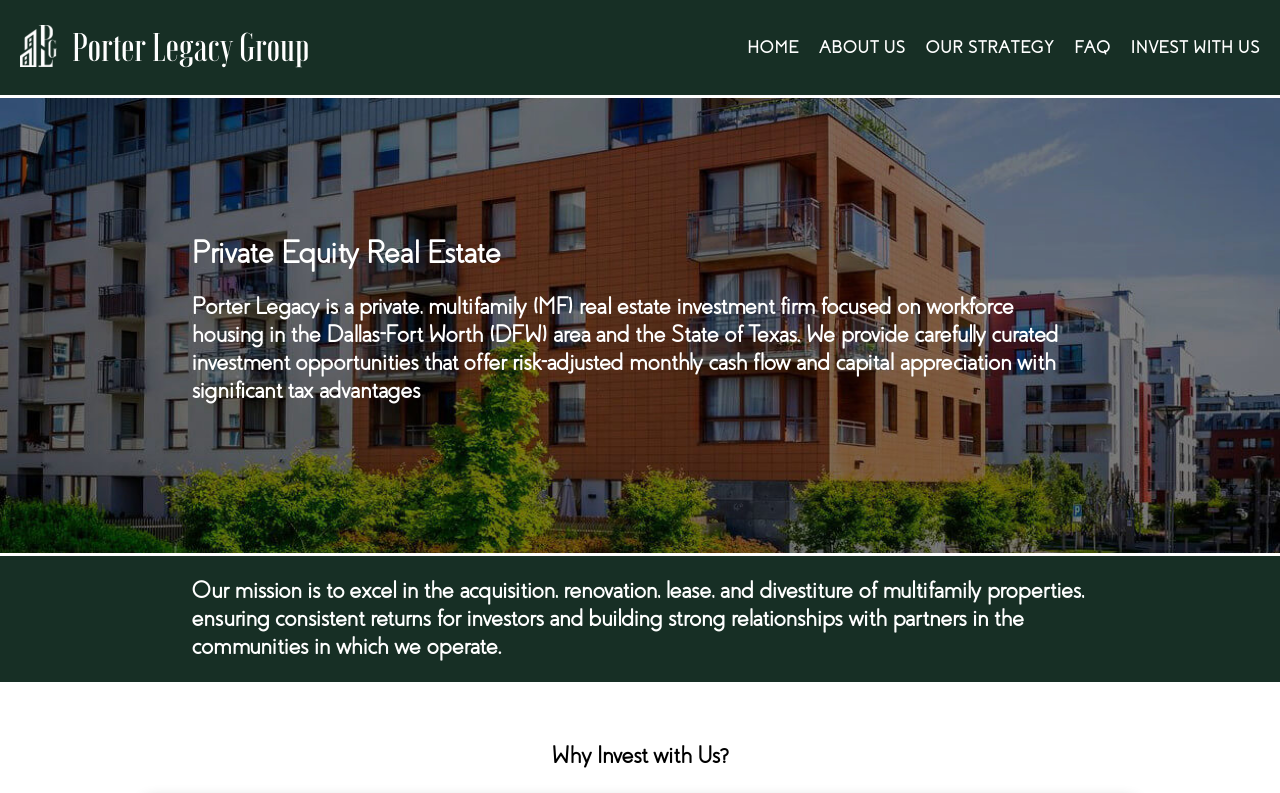
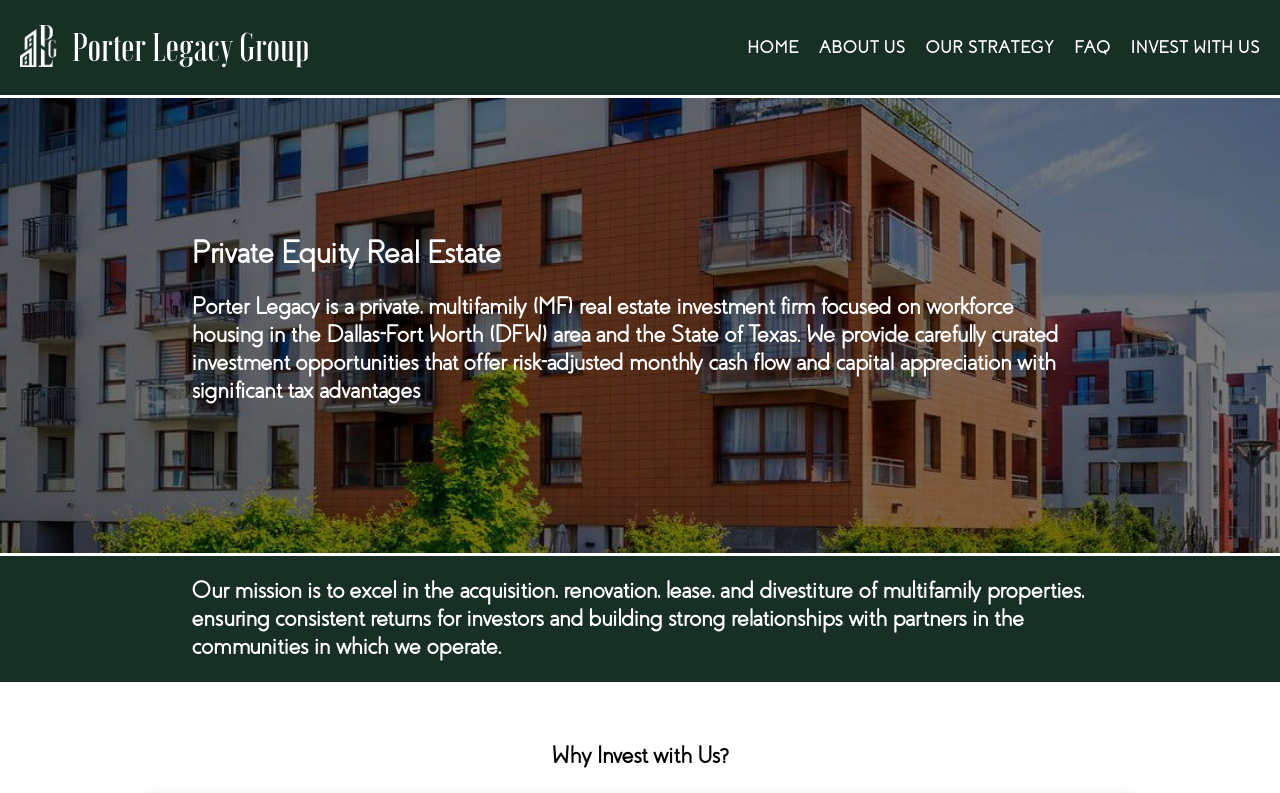
Before and after one commit to garyahill/PorterLegacyGroup, a React app: page / in a window 1280 px wide. Shown: the top 793 px of the page. Built offline with nearby package versions, Linux system fonts and the light colour scheme.

Commit message:
adding animation ability to the main banner component

```diff
--- a/src/components/layout/layout.tsx
+++ b/src/components/layout/layout.tsx
@@ -11,8 +11,6 @@ import aboutUsBuilding from "../../images/building-about-us.jpg";
 import strategyBuilding from "../../images/building-white-and-brick.jpg";
 import homeBottomBuilding from "../../images/building-black-rail-balcony.jpg";
 
-
-
 const Layout: React.FC = () => {
 	const location = useLocation();
 	const isHomePage = location.pathname === '/';
@@ -24,7 +22,7 @@ const Layout: React.FC = () => {
 			<Header />
 			{isHomePage &&
 				<>
-					<MainBanner bannerItem={getMainImageBannerText()} marginTop={"3px"} backgroundImage={homeBuilding} />
+					<MainBanner bannerItem={getMainImageBannerText()} marginTop={"3px"} backgroundImage={homeBuilding} panning/>
 					<MissionBanner bannerItem={getMissionBannerText()} />
 				</>
 			}
--- a/src/components/layout/main-banner.less
+++ b/src/components/layout/main-banner.less
@@ -39,3 +39,65 @@
         }
     }
 }
+
+.panning-bg {
+    background-size: 115%; /* Cover container, but zoom enough to give ability to move left and right */
+    background-repeat: no-repeat;
+    background-position: 50% 50%; /* Start at center */
+    animation:
+        horizontal-pan 90s ease-in-out infinite alternate,
+        vertical-pan 120s ease-in-out infinite alternate ;
+}
+
+/* Horizontal (left-right) movement */
+@keyframes horizontal-pan {
+    0% {
+        background-position-x: 40%;
+    }
+    15% {
+        background-position-x: 58%;
+    }
+    30% {
+        background-position-x: 45%;
+    }
+    45% {
+        background-position-x: 55%;
+    }
+    60% {
+        background-position-x: 50%;
+    }
+    75% {
+        background-position-x: 42%;
+    }
+    90% {
+        background-position-x: 60%;
+    }
+    100% {
+        background-position-x: 50%;
+    }
+}
+
+/* Randomized Vertical (up-down) movement */
+@keyframes vertical-pan {
+    0% {
+        background-position-y: 45%;
+    }
+    20% {
+        background-position-y: 50%;
+    }
+    35% {
+        background-position-y: 42%;
+    }
+    50% {
+        background-position-y: 55%;
+    }
+    65% {
+        background-position-y: 48%;
+    }
+    80% {
+        background-position-y: 60%;
+    }
+    100% {
+        background-position-y: 50%;
+    }
+}
--- a/src/components/layout/main-banner.tsx
+++ b/src/components/layout/main-banner.tsx
@@ -6,15 +6,16 @@ type MainBannerProps = {
 	bannerItem?: BannerItem;
 	marginTop?: string;
 	backgroundImage?: string;
+	panning?: boolean;
 };
 
-const Banner: React.FC<MainBannerProps> = ({ bannerItem, marginTop = "0px", backgroundImage }) => {
+const Banner: React.FC<MainBannerProps> = ({ bannerItem, marginTop = "0px", backgroundImage, panning = false }) => {
 	const backgroundStyle = backgroundImage
 		? { backgroundImage: `url(${backgroundImage})`, marginTop }
 		: { marginTop };
 
 	return (
-		<div className="main-banner" style={backgroundStyle}>
+		<div className={`main-banner ${panning ? "panning-bg" : undefined}`} style={backgroundStyle} >
 			{bannerItem?.Title && <h1 className="banner-title">{bannerItem.Title}</h1>}
 			{bannerItem?.Tagline && <h1>{bannerItem.Tagline}</h1>}
 		</div>
```
